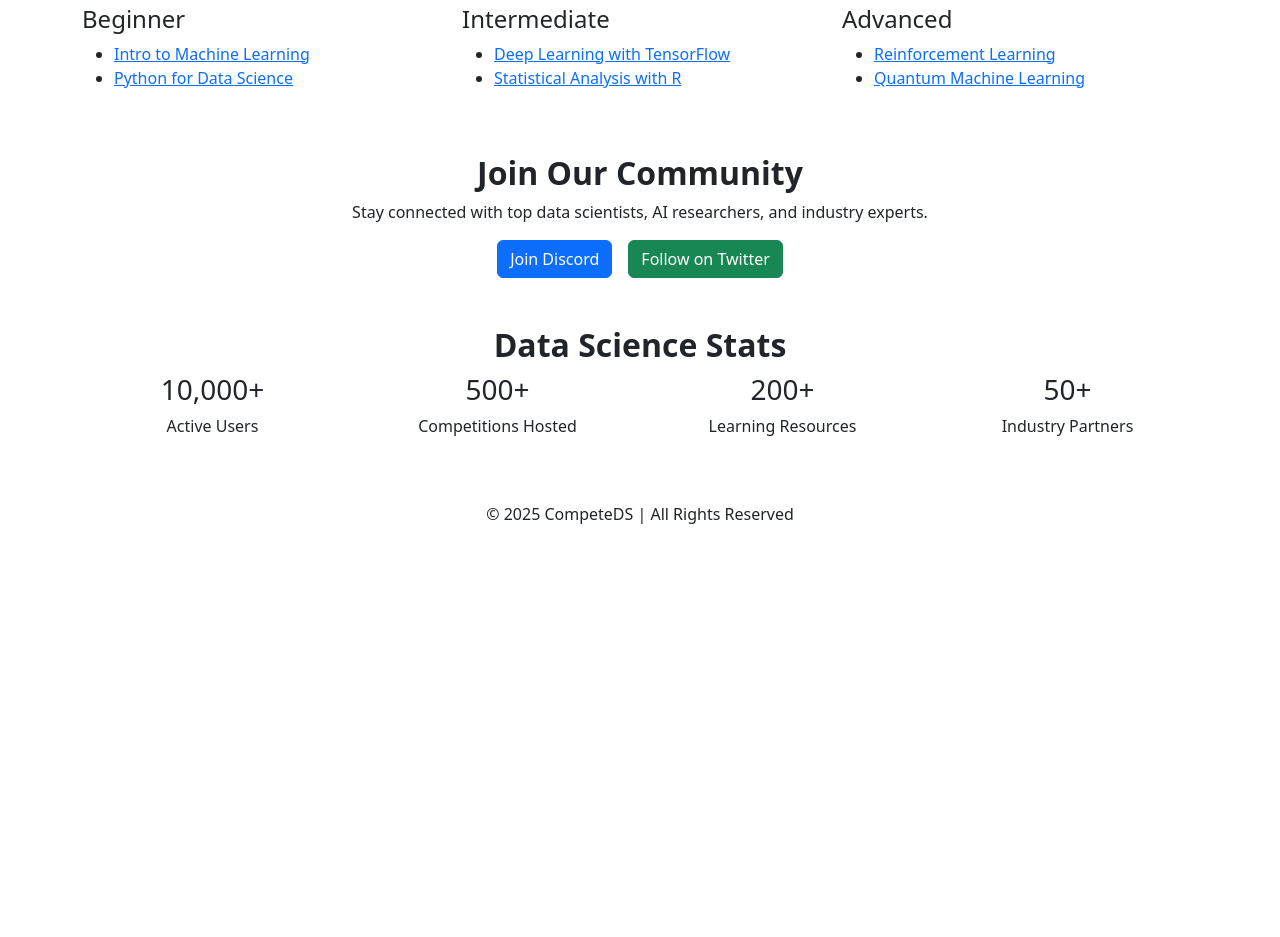
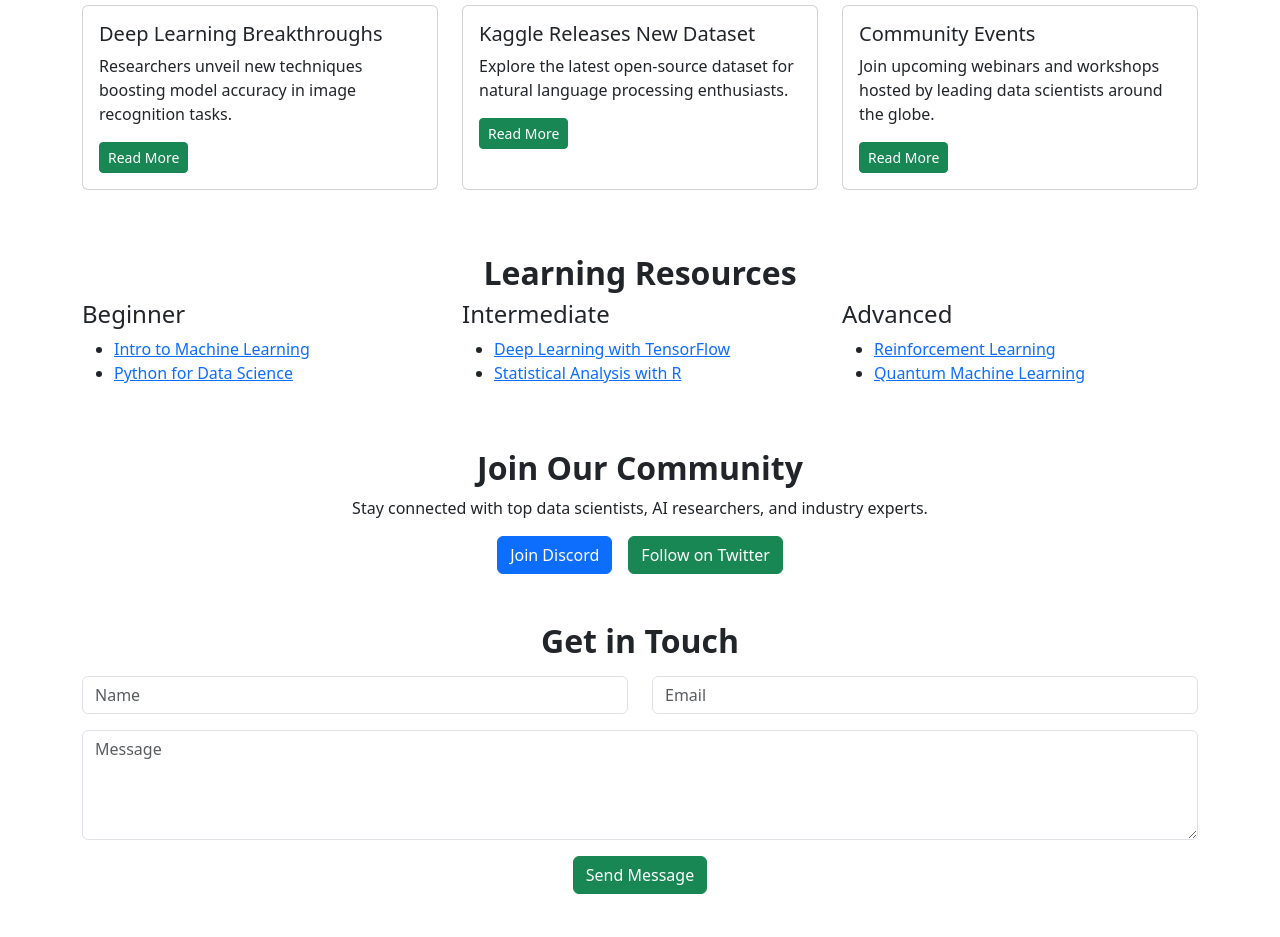
Before and after one commit to iamvisheshsrivastava/compete-ds, a React (Create React App) app: page / in a window 1280 px wide. Shown: the part 515-1452 px from the top of the page. Before the commit the page ends 1041 px from the top, so only its background shows below. Built offline with nearby package versions, Linux system fonts and the light colour scheme.

Commit message:
Add dark mode toggle and new sections

```diff
--- a/src/App.css
+++ b/src/App.css
@@ -4,6 +4,11 @@ body {
   font-family: 'Arial', sans-serif;
   margin: 0;
   padding: 0;
+}
+
+.dark-mode {
+  background-color: #121212;
+  color: #ffffff;
 }
 
 /* Navbar Customization */
@@ -28,6 +33,40 @@ body {
 .navbar-nav .nav-link:hover {
   color: #28a745 !important;
   transform: scale(1.1);
+}
+
+.dark-mode .navbar {
+  background: #000;
+}
+
+.dark-mode .navbar-nav .nav-link {
+  color: #fff !important;
+}
+
+.dark-mode .hero-section {
+  background: #1f1f1f;
+}
+
+.dark-mode .competitions-section,
+.dark-mode .learning-resources,
+.dark-mode .statistics-section {
+  background: #1e1e1e;
+  color: #fff;
+}
+
+.dark-mode .list-group-item {
+  background: #2a2a2a;
+  border-color: #28a745;
+  color: #fff;
+}
+
+.dark-mode .list-group-item:hover {
+  background: #333;
+}
+
+.dark-mode .community-section,
+.dark-mode .footer {
+  background: #000;
 }
 
 /* Hero Section */
@@ -184,6 +223,45 @@ body {
   color: #28a745;
 }
 
+/* News Section */
+.news-section {
+  background: #fff;
+  padding: 50px;
+  border-radius: 10px;
+  box-shadow: 0px 5px 15px rgba(0, 0, 0, 0.1);
+}
+
+.news-card {
+  border: none;
+  box-shadow: 0 2px 8px rgba(0, 0, 0, 0.1);
+}
+
+.dark-mode .news-section {
+  background: #1e1e1e;
+}
+
+.dark-mode .news-card {
+  background: #2a2a2a;
+  color: #fff;
+}
+
+/* Contact Section */
+.contact-section {
+  background: linear-gradient(to right, #ffffff, #f9f9f9);
+  padding: 50px;
+  border-radius: 10px;
+  box-shadow: 0px 5px 15px rgba(0, 0, 0, 0.1);
+}
+
+.dark-mode .contact-section {
+  background: #1e1e1e;
+}
+
+.contact-section input,
+.contact-section textarea {
+  margin-bottom: 15px;
+}
+
 /* Footer */
 .footer {
   margin-top: 50px;
--- a/src/App.js
+++ b/src/App.js
@@ -1,9 +1,11 @@
-import React from "react";
+import React, { useState } from "react";
 import "bootstrap/dist/css/bootstrap.min.css";
 
 function App() {
+  const [darkMode, setDarkMode] = useState(false);
+
   return (
-    <div className="app-container">
+    <div className={`app-container ${darkMode ? "dark-mode" : ""}`}>
       {/* Navigation Bar */}
       <nav className="navbar navbar-expand-lg navbar-dark bg-dark shadow-sm">
         <div className="container">
@@ -24,6 +26,12 @@ function App() {
               <li className="nav-item"><a className="nav-link" href="#">Community</a></li>
               <li className="nav-item"><a className="nav-link" href="#">Statistics</a></li>
             </ul>
+            <button
+              className="btn btn-outline-success ms-3"
+              onClick={() => setDarkMode(!darkMode)}
+            >
+              {darkMode ? "Light Mode" : "Dark Mode"}
+            </button>
           </div>
         </div>
       </nav>
@@ -43,6 +51,46 @@ function App() {
           <li className="list-group-item">DrivenData - Predicting Disease Spread</li>
           <li className="list-group-item">AI Blitz - Image Classification Challenge</li>
         </ul>
+      </section>
+
+      {/* Latest News */}
+      <section className="news-section container mt-5">
+        <h2 className="text-center fw-bold">Latest News</h2>
+        <div className="row">
+          <div className="col-md-4 mb-3">
+            <div className="card news-card h-100">
+              <div className="card-body">
+                <h5 className="card-title">Deep Learning Breakthroughs</h5>
+                <p className="card-text">
+                  Researchers unveil new techniques boosting model accuracy in image recognition tasks.
+                </p>
+                <a href="#" className="btn btn-success btn-sm">Read More</a>
+              </div>
+            </div>
+          </div>
+          <div className="col-md-4 mb-3">
+            <div className="card news-card h-100">
+              <div className="card-body">
+                <h5 className="card-title">Kaggle Releases New Dataset</h5>
+                <p className="card-text">
+                  Explore the latest open-source dataset for natural language processing enthusiasts.
+                </p>
+                <a href="#" className="btn btn-success btn-sm">Read More</a>
+              </div>
+            </div>
+          </div>
+          <div className="col-md-4 mb-3">
+            <div className="card news-card h-100">
+              <div className="card-body">
+                <h5 className="card-title">Community Events</h5>
+                <p className="card-text">
+                  Join upcoming webinars and workshops hosted by leading data scientists around the globe.
+                </p>
+                <a href="#" className="btn btn-success btn-sm">Read More</a>
+              </div>
+            </div>
+          </div>
+        </div>
       </section>
 
       {/* Learning Resources */}
@@ -83,6 +131,27 @@ function App() {
         </div>
       </section>
 
+      {/* Contact Section */}
+      <section className="contact-section container mt-5">
+        <h2 className="text-center fw-bold">Get in Touch</h2>
+        <form className="mt-3">
+          <div className="row">
+            <div className="col-md-6">
+              <input type="text" className="form-control" placeholder="Name" />
+            </div>
+            <div className="col-md-6 mt-3 mt-md-0">
+              <input type="email" className="form-control" placeholder="Email" />
+            </div>
+          </div>
+          <div className="mt-3">
+            <textarea className="form-control" rows="4" placeholder="Message"></textarea>
+          </div>
+          <div className="text-center mt-3">
+            <button type="submit" className="btn btn-success">Send Message</button>
+          </div>
+        </form>
+      </section>
+
       {/* Statistics Section */}
       <section className="statistics-section container mt-5">
         <h2 className="text-center fw-bold">Data Science Stats</h2>
```
